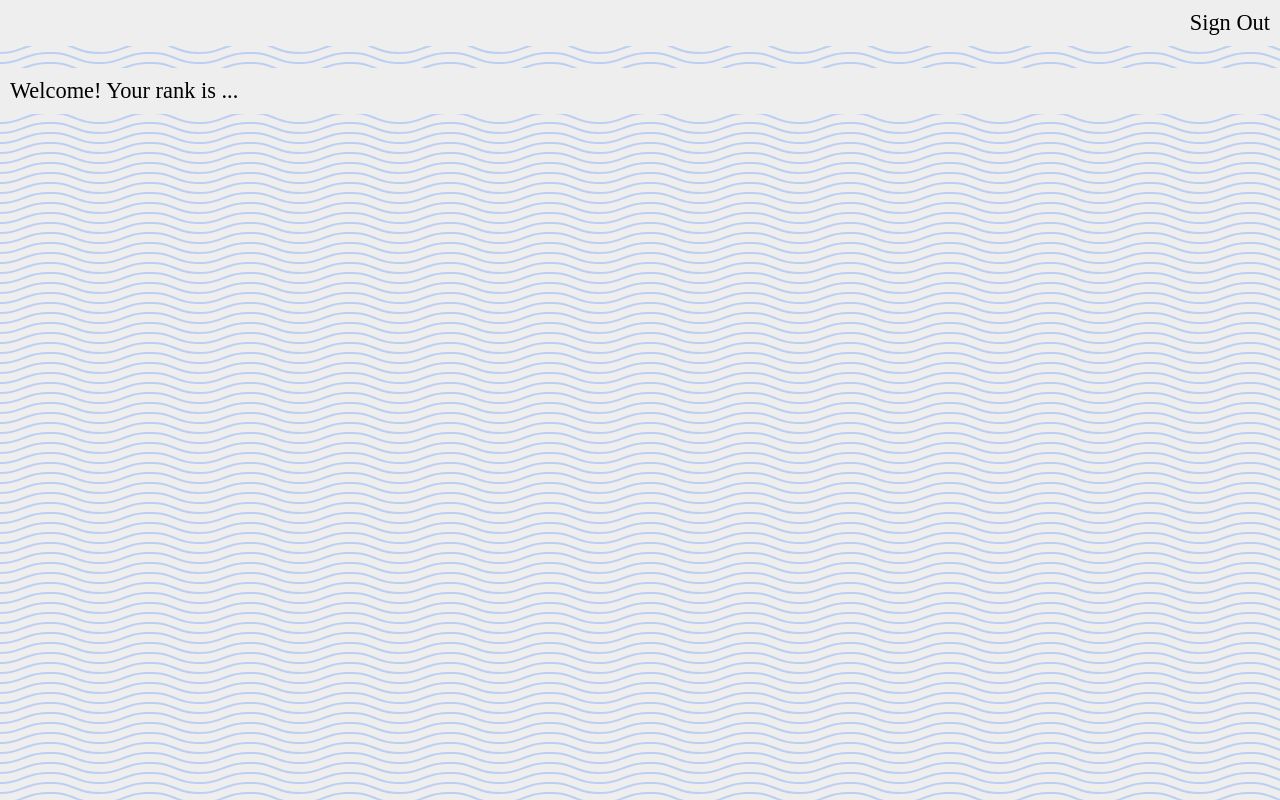
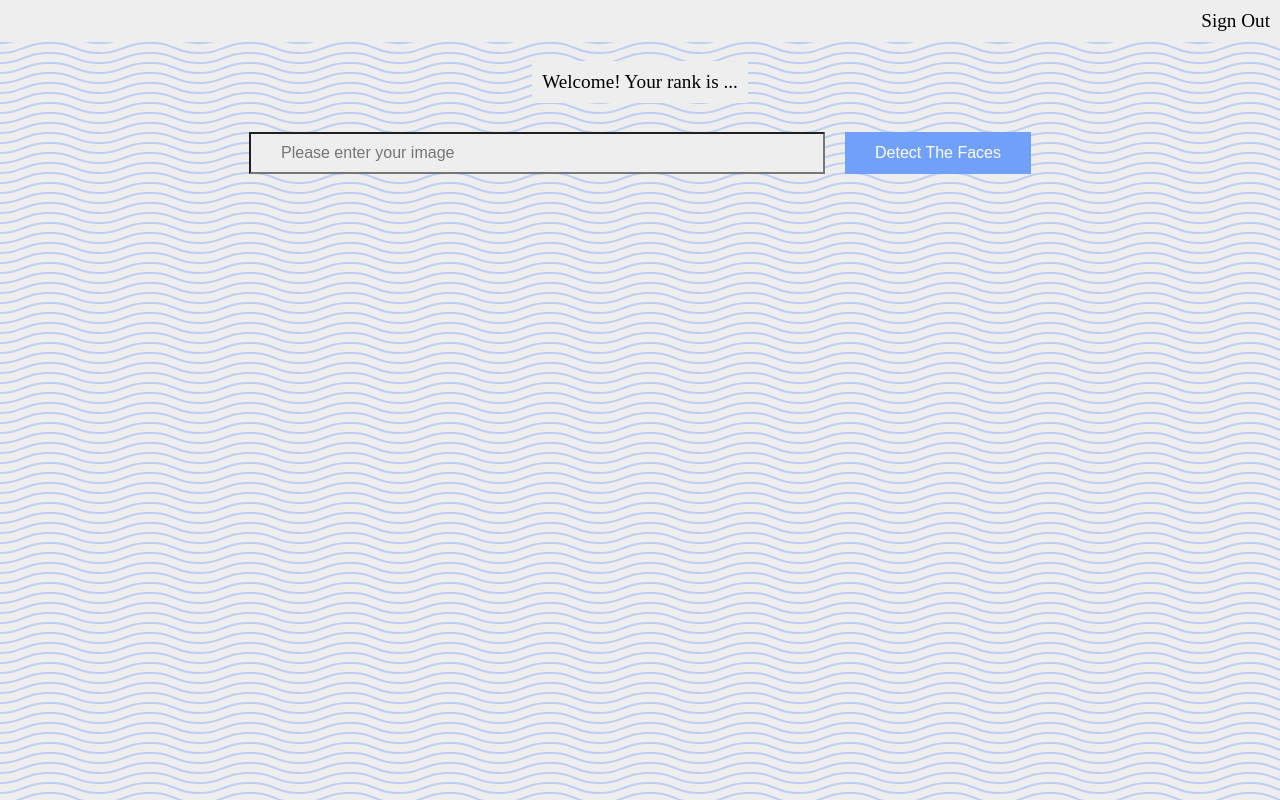
Before and after one commit to AndyBowskill/face-recognition, a React (Create React App) app: page / in a window 1280 px wide. Built offline with nearby package versions, Linux system fonts and the light colour scheme; a web font is replaced by a local one.

Commit message:
Changed the style.

```diff
--- /dev/null
+++ b/src/components/ImageLinkForm/ImageLinkForm.component.jsx
@@ -0,0 +1,13 @@
+import React from 'react';
+import './ImageLinkForm.style.css';
+
+const ImageLinkForm = () => {
+    return (
+        <div className='box flex'>
+            <input type='text' placeholder='Please enter your image' />
+            <button>Detect The Faces</button>
+        </div>
+    )
+}
+
+export default ImageLinkForm;
--- /dev/null
+++ b/src/components/ImageLinkForm/ImageLinkForm.style.css
@@ -0,0 +1,23 @@
+.box.flex {
+    display: flex;
+    justify-content: center;
+}
+
+.box input {
+    background: #eee;
+    font-size: 1rem;
+    padding: 10px 30px;
+    margin:10px 10px;
+    min-width: 40%;
+}
+
+.box button {
+    background-color: #71a0fb;
+    border: none;
+    font-size: 1.0rem;
+    color: white;
+    padding: 10px 30px;
+    margin:10px 10px;
+    text-align: center;
+    text-decoration: none;
+}
--- a/src/components/Navigation/Navigation.style.css
+++ b/src/components/Navigation/Navigation.style.css
@@ -1,8 +1,7 @@
 .navigation {
     display: flex;
     justify-content: flex-end;
-    font-size: 1.4rem;
+    font-size: 1.2rem;
     background-color: #eee;
-    padding: 10px 10px 10px 10px;
-
+    padding: 10px 10px;
 }
--- a/src/components/Rank/Rank.component.jsx
+++ b/src/components/Rank/Rank.component.jsx
@@ -3,8 +3,8 @@ import './Rank.style.css';
 
 const Rank = () => {
     return (
-        <div className='center'>
-            <p class='paragraph'>Welcome! Your rank is ...</p>
+        <div className="box flex">
+            <p>Welcome! Your rank is ...</p>
         </div>
     )
 }
--- a/src/components/Rank/Rank.style.css
+++ b/src/components/Rank/Rank.style.css
@@ -1,10 +1,10 @@
-.centre {
+.box.flex {
     display: flex;
-    justify-content: flex-end;
+    justify-content: center;
 }
 
-.paragraph {
-    font-size: 1.4rem;
-    background-color: #eee;
-    padding: 10px 10px 10px 10px;
+.box p {
+    background: #eee;
+    font-size: 1.2rem;
+    padding: 10px 10px;
 }
--- a/src/containers/App.js
+++ b/src/containers/App.js
@@ -1,12 +1,13 @@
 import Navigation from '../components/Navigation/Navigation.component';
 import Rank from '../components/Rank/Rank.component';
+import ImageLinkForm from '../components/ImageLinkForm/ImageLinkForm.component';
 
 function App() {
   return (
     <div>
       <Navigation />
       <Rank />
-      {/*<ImageLink />*/}
+      <ImageLinkForm />
     </div>
   );
 }
```
